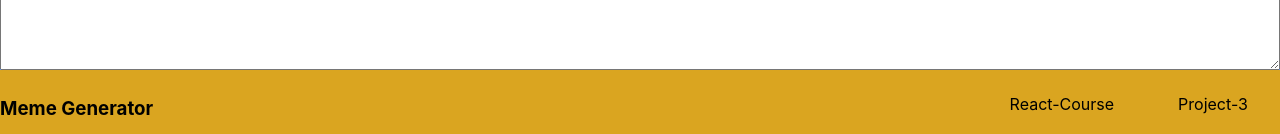
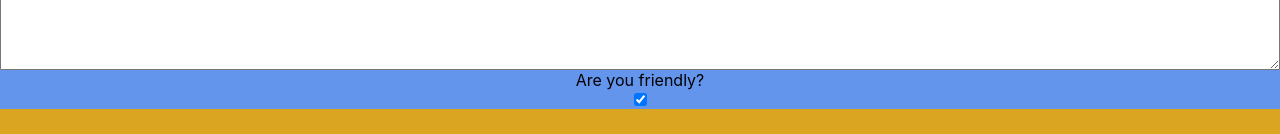
Before and after one commit to Halil-Kuray/React-Ptojects-For-Frontend, a React (Create React App) app in the folder my-app-2/: page / in a window 1280 px wide. Shown: the part 149-283 px from the top of the page. Built offline with nearby package versions, Linux system fonts and the light colour scheme.

Commit message:
sample of how to use checkbox were added

```diff
--- a/my-app-2/src/components/Form.jsx
+++ b/my-app-2/src/components/Form.jsx
@@ -1,14 +1,24 @@
 import React, {useState} from "react";
 
 export default function Form() {
-    const [formData, setFormData] = useState({ firstName:"", lastName:"", email:"", comment:""});
+    const [formData, setFormData] = useState(
+        {
+            firstName:"",
+            lastName:"",
+            email:"",
+            comment:"",
+            isFriendly:true
+        });
 
     function handleChange(event) {
+
+        const {name, value, type, checked} = event.target
+        //Object destructuring. INSTEAD OF event.target.name, event.target. value, event.target.type ...
 
         setFormData(prevFormData => {
             return{
                 ...prevFormData,
-                [event.target.name]: event.target.value
+                [name]: type === "checkbox"? checked: value
             }
         })
         console.log(formData)
@@ -48,6 +58,14 @@
                     onChange={handleChange}
                     value={formData.comment} cols="30" rows="10"
                 />
+                <label htmlFor="isFriendly">Are you friendly?</label>
+                <input
+                    type="checkbox"
+                    id="isFriendly"
+                    checked={formData.isFriendly}// instead of value this time we need to use checked
+                    onClick={handleChange}
+                    name="isFriendly"
+                />
 
 
         </form>
```
